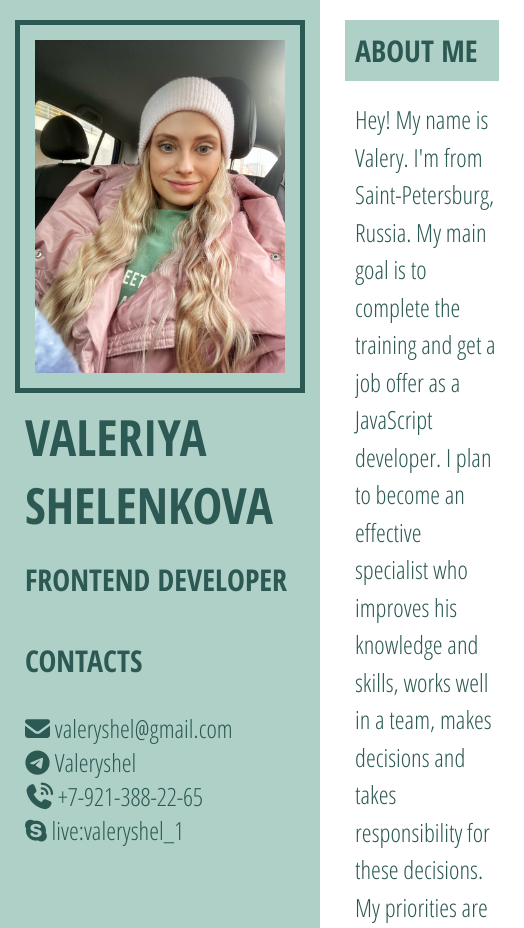
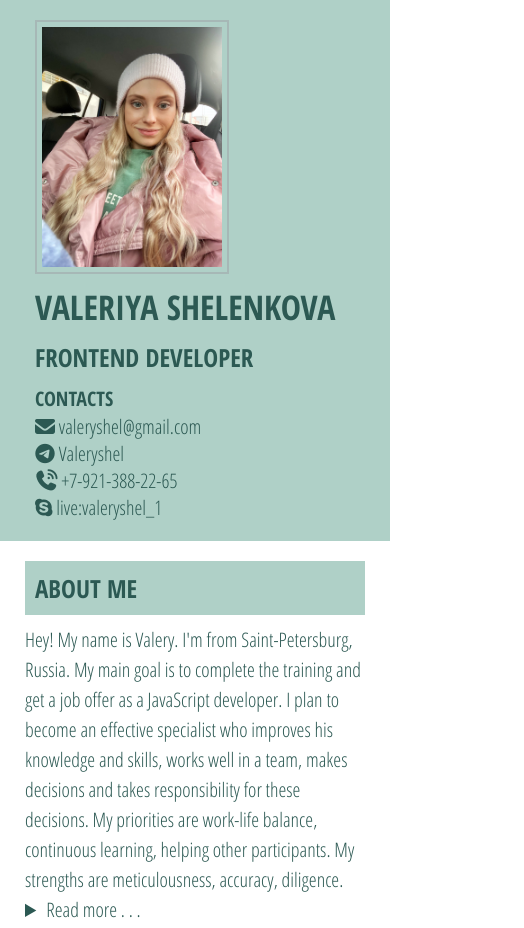
Before and after one commit to valeryshel/rsschool-cv, a plain HTML site: page index.html in a window 390 px wide. Shown: the top 928 px of the page, 524 px wide, since content can reach past the window. Drawn offline with Linux system fonts and the light colour scheme.

Commit message:
feat: add @media style

```diff
--- a/css/style.css
+++ b/css/style.css
@@ -5,6 +5,11 @@
   padding: 0;
   font-size: 25px;
 }
+
+svg {
+  margin: 0;
+}
+
 a {
   text-decoration: none;
   transition-duration: .4s;
@@ -12,8 +17,7 @@ a {
 }
 
 a:hover {
-  color: rgb(109, 141, 141);
-  font-weight: 700;
+  color: rgb(218, 0, 91);
   cursor: pointer;
 }
 
@@ -104,13 +108,14 @@ summary::-webkit-details-marker {
   flex-wrap: wrap;
   justify-content: space-evenly;
   text-align: center;
-
 }
 
 .skills__list > li > .svg-inline--fa {
   display: block;
   font-size: 83px;
-  padding: 20px;
+  padding: 15px;
+  margin: 15px auto;
+  text-align: center;
 }
 
 .education-list li,
@@ -120,3 +125,92 @@ summary::-webkit-details-marker {
   text-transform: uppercase;
   letter-spacing: 1.5px;
 }
+
+@media (max-width: 1060px) {
+  .skills__list_item {
+    flex-basis: 30%;
+  }
+  .info-block {
+    padding-left: 0;
+  }
+}
+
+@media (max-width: 750px) {
+  .skills__list_item {
+    flex-basis: 50%;
+  }
+  .cite {
+    display: none;
+  }
+  .contacts__contact-list {
+    margin-bottom: 20px;
+  }
+  .content {
+    display: block;
+  }
+  .card {
+    display: flex;
+    column-gap: 3.5%;
+    justify-content: space-between;
+    align-items: flex-start;
+  }
+  .card__name {
+    padding: 0 10px;
+  }
+  .avatar {
+    margin-bottom: 20px;
+    margin-left: 10px;
+    width: 250px;
+    max-width: 50%;
+    padding: 15px;
+    border: 5px solid rgb(44, 89, 83);
+  }
+  h1 {
+    font-size: 40px;
+  }
+
+  h2 {
+    font-size: 25px;
+    margin-bottom: 10px;
+  }
+}
+
+@media (max-width: 650px) {
+  * {
+    font-size: 20px;
+  }
+  .avatar {
+    width: 200px;
+  }
+  .card {
+    column-gap: normal;
+
+  }
+  h1 {
+    font-size: 34px;
+    padding-bottom: 0;
+  }
+  h2 {
+    font-size: 25px;
+    margin-bottom: 1px;
+  }
+  .contacts-header {
+    font-size: 20px;
+    padding: 0 10px;
+  }
+  .contacts__contact-list > li > a {
+    font-size: 20px;
+  }
+}
+
+@media (max-width: 500px) {
+  .avatar {
+    padding: 5px;
+    border: 2px solid rgb(166, 184, 182);
+    margin-left: 20px;
+    margin-bottom: 0;
+  }
+  .card {
+    flex-direction: column;
+  }
+}
--- a/index.html
+++ b/index.html
@@ -17,11 +17,13 @@
   <div class="content">
     <section class="content__left-column">
       <div class="wrap">
+        <div class="card">
           <img class="avatar" src="img/test2.jpg">
+          <div class="card__name">
             <h1>Valeriya Shelenkova</h1>
             <h2>frontend developer</h2>
-        <p class="contacts" name="contacts">
-          <h2>Contacts</h2>
+            <p class="contacts">
+              <h2 class="contacts-header">Contacts</h2>
               <ul class="contacts__contact-list">
                 <li><a href="mailto:valeryshel@gmail.com"><i class="fas fa-envelope"></i>  valeryshel@gmail.com</a></li>
                 <li><a href="https://t.me/Valeryshel"><i class="fab fa-telegram-plane"></i>   Valeryshel</a></li>
@@ -29,6 +31,8 @@
                 <li><a href="skype: live:valeryshel_1?call"><i class="fab fa-skype"></i>   live:valeryshel_1</a></li>
               </ul>
             </p>
+          </div>
+        </div>
         <aside class="cite">
           <blockquote class="cite__fav">
             My rule of life: Carpe diem, quam minimum credula postero.
@@ -80,10 +84,10 @@
             <h2 name="education">My Education</h2>
             <div class="info-block">
               <ul class="education-list">
-                <li>Geek Brains html & css course `2018</li>
-                <li>FrontEnd Blok JavaScript Master `2020</li>
-                <li>HTML academy - interactive courses `2018-2019</li>
-                <li>Piter Css Meetings `2019-2020</li>
+                <li><i class="fas fa-graduation-cap"></i> Geek Brains html & css course `2018</li>
+                <li><i class="fas fa-graduation-cap"></i> FrontEnd Blok JavaScript Master `2020</li>
+                <li><i class="fas fa-graduation-cap"></i> HTML academy - interactive courses `2018-2019</li>
+                <li><i class="fas fa-graduation-cap"></i> Piter Css Meetings `2019-2020</li>
               </ul>
             </div>
           </section>
@@ -91,10 +95,10 @@
             <h2 name="code">Code examples</h2>
             <div class="info-block">
               <ul class="code-list">
-                <li><a href="https://valeryshel.github.io/interior/">Interior - furniture shop</a></li>
-                <li><a href="https://valeryshel.github.io/limpon/">Limpon - landing page software</a></li>
-                <li><a href="https://valeryshel.github.io/culture_news/">Culture News - Новости культуры</a></li>
-                <li><a href="https://valeryshel.github.io/mamon/">Mamon - development agency</a></li>
+                <li><a href="https://valeryshel.github.io/interior/"><i class="fas fa-code"></i> Interior - furniture shop</a></li>
+                <li><a href="https://valeryshel.github.io/limpon/"><i class="fas fa-code"></i> Limpon - landing page software</a></li>
+                <li><a href="https://valeryshel.github.io/culture_news/"><i class="fas fa-code"></i> Culture News - Новости культуры</a></li>
+                <li><a href="https://valeryshel.github.io/mamon/"><i class="fas fa-code"></i> Mamon - development agency</a></li>
               </ul>
             </div>
           </section>
```
Lines whose indentation alone changed are shown as unchanged.
